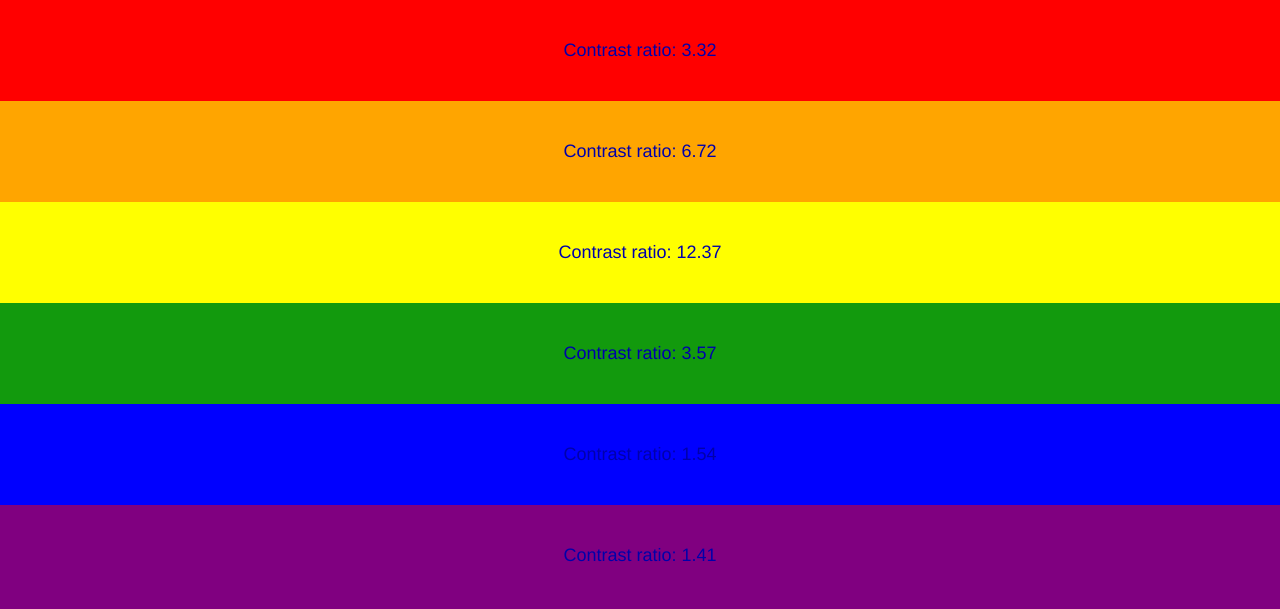
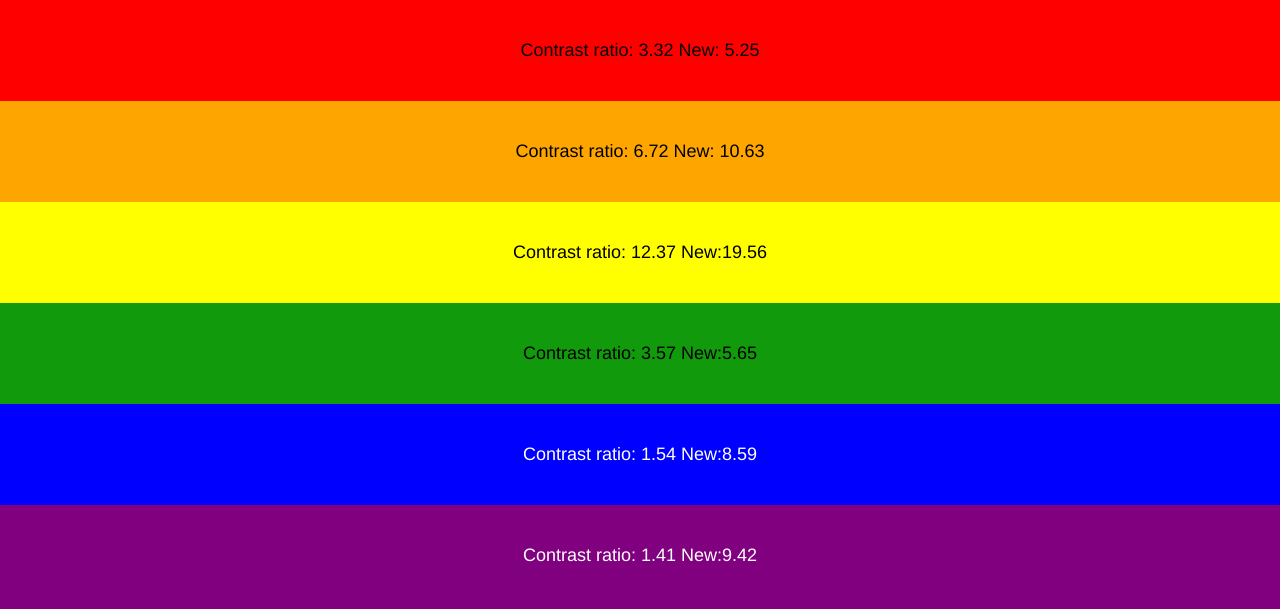
Before and after one commit to ChathurikaDissanayaka/Accessible-Development, a website built with Vite: page Aside/Text Contrast/index.html in a window 1280 px wide. Built offline with nearby package versions, Linux system fonts and the light colour scheme.

Commit message:
Add color contrast changes

```diff
--- a/Aside/Text Contrast/index.css
+++ b/Aside/Text Contrast/index.css
@@ -19,21 +19,27 @@ main {
 }
 .red {
     background-color: #ff0000;
+    color: #000000;
 }
 .orange {
     background-color: #ffa500;
+    color: #000000;
 }
 .yellow {
     background-color: #ffff00;
+    color: #000000;
 }
 .green {
     background-color: #129a0d;
+    color: #000000;
 }
 .blue {
     background-color: #0000ff;
+    color: #FFFFFF;
 }
 .purple {
     background-color: #800080;
+    color: #FFFFFF;
 }
 
 /*
--- a/Aside/Text Contrast/index.html
+++ b/Aside/Text Contrast/index.html
@@ -4,12 +4,12 @@
     </head>
     <body>
         <main>
-            <p class="red">Contrast ratio: 3.32</p>
-            <p class="orange">Contrast ratio: 6.72</p>
-            <p class="yellow">Contrast ratio: 12.37</p>
-            <p class="green">Contrast ratio: 3.57</p>
-            <p class="blue">Contrast ratio: 1.54</p>
-            <p class="purple">Contrast ratio: 1.41</p>
+            <p class="red">Contrast ratio: 3.32 New: 5.25</p>
+            <p class="orange">Contrast ratio: 6.72 New: 10.63</p>
+            <p class="yellow">Contrast ratio: 12.37 New:19.56</p>
+            <p class="green">Contrast ratio: 3.57 New:5.65</p>
+            <p class="blue">Contrast ratio: 1.54 New:8.59</p>
+            <p class="purple">Contrast ratio: 1.41 New:9.42</p>
         </main>
     </body>
 </html>
```
